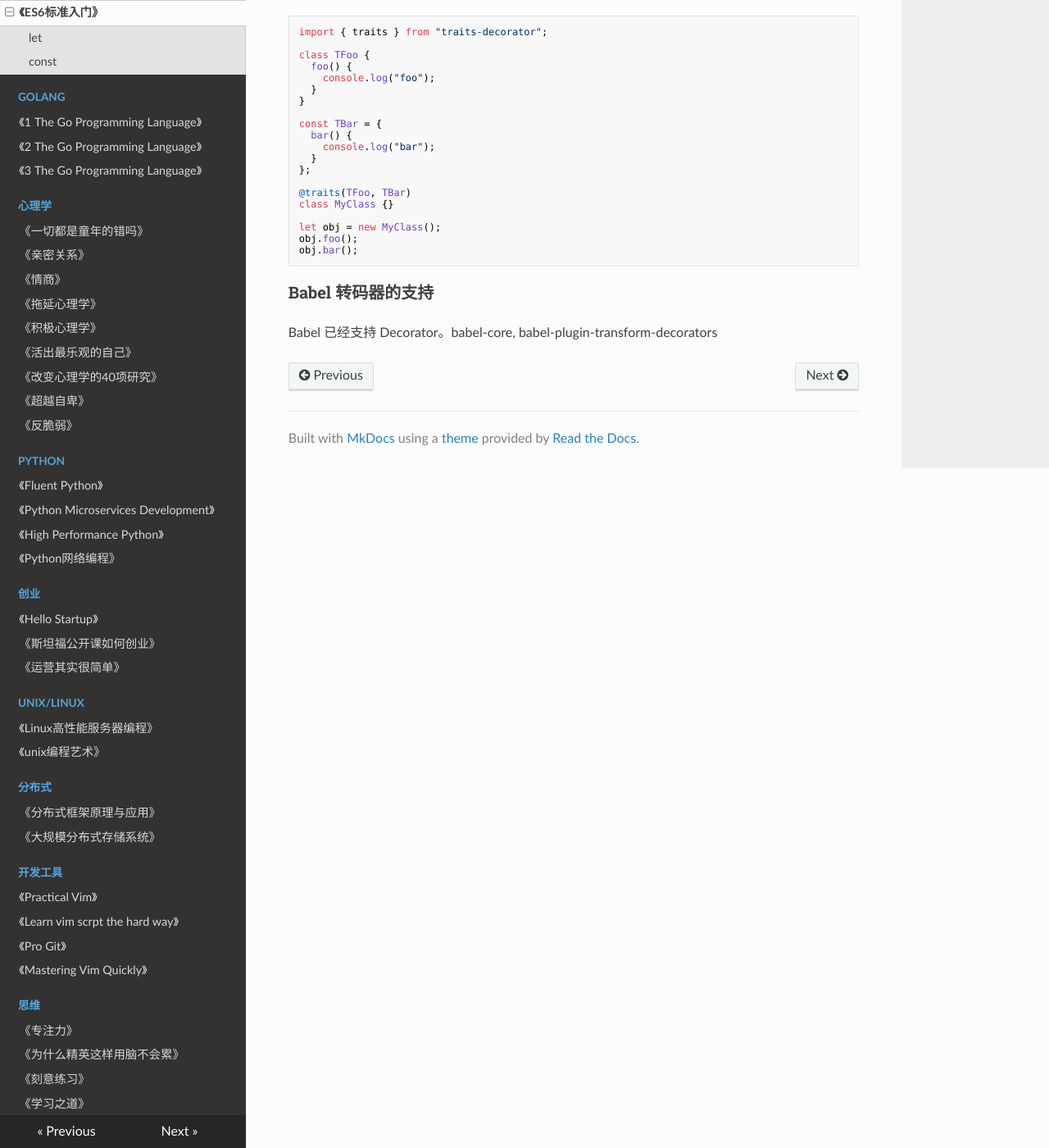
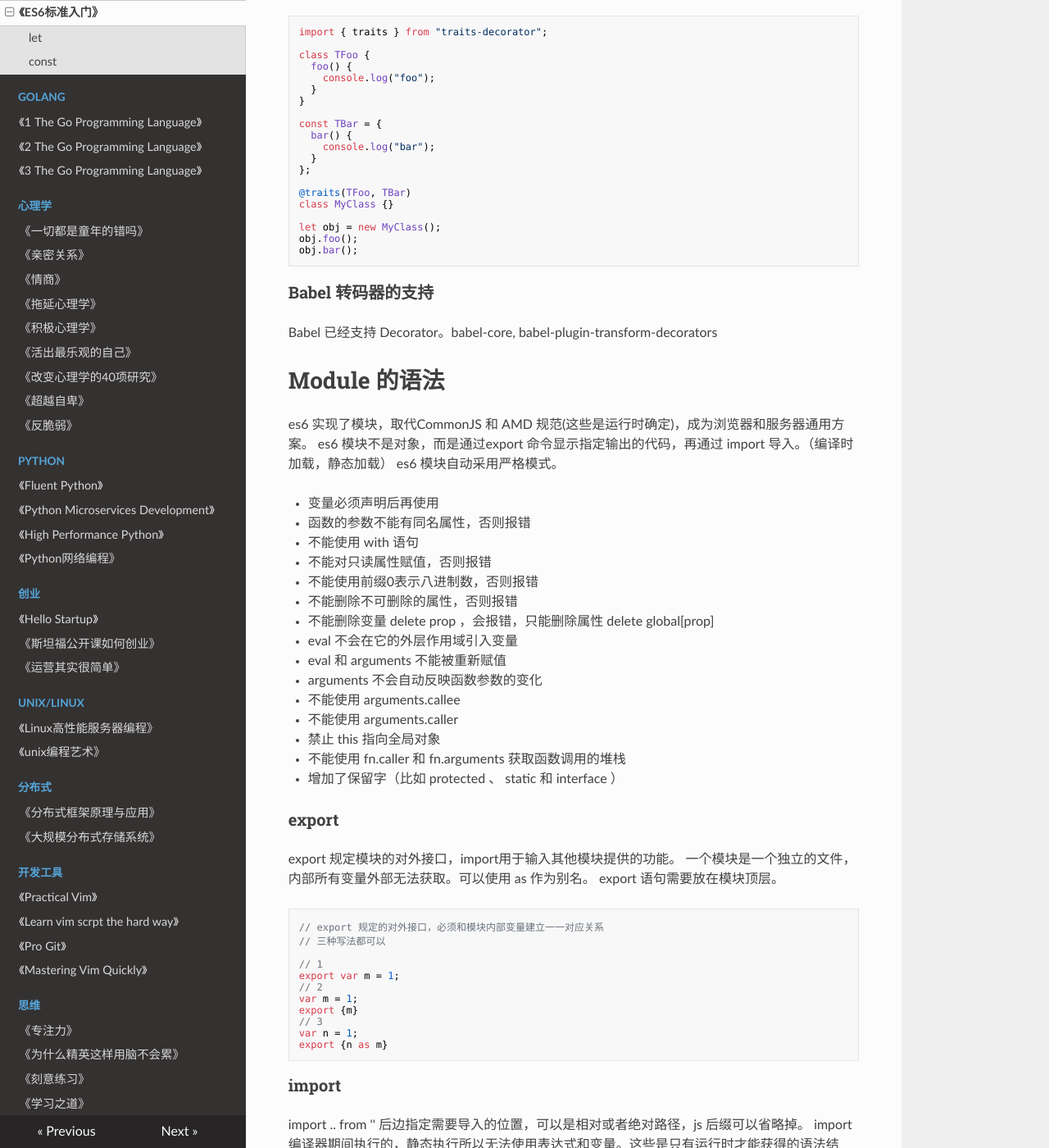
Before and after one commit to PegasusWang/booknotes, an MkDocs documentation site: the page built from docs/frontend/es6标准入门.md, in a window 1280 px wide and 1400 px high, scrolled down 8345 px. Shown: the whole window at 82% size. Built offline with MkDocs 1.6.1, drawn with Linux system fonts in a browser that asks for light colours; nearby versions of some CDN libraries; old or Windows-style settings are respelled for this version of MkDocs; some of the changed text lies outside the part shown.

Commit message:
es6 module

````diff
--- a/docs/frontend/es6标准入门.md
+++ b/docs/frontend/es6标准入门.md
@@ -497,3 +497,82 @@ obj.bar();
 ### Babel 转码器的支持
 
 Babel 已经支持 Decorator。babel-core, babel-plugin-transform-decorators
+
+
+# Module 的语法
+es6 实现了模块，取代CommonJS 和 AMD 规范(这些是运行时确定)，成为浏览器和服务器通用方案。
+es6 模块不是对象，而是通过export 命令显示指定输出的代码，再通过 import 导入。（编译时加载，静态加载）
+es6 模块自动采用严格模式。
+
+- 变量必须声明后再使用
+- 函数的参数不能有同名属性，否则报错
+- 不能使用 with 语句
+- 不能对只读属性赋值，否则报错
+- 不能使用前缀0表示八进制数，否则报错
+- 不能删除不可删除的属性，否则报错
+- 不能删除变量 delete prop ，会报错，只能删除属性 delete global[prop]
+-  eval 不会在它的外层作用域引入变量
+-  eval 和 arguments 不能被重新赋值
+-  arguments 不会自动反映函数参数的变化
+- 不能使用 arguments.callee
+- 不能使用 arguments.caller
+- 禁止 this 指向全局对象
+- 不能使用 fn.caller 和 fn.arguments 获取函数调用的堆栈
+- 增加了保留字（比如 protected 、 static 和 interface ）
+
+### export
+export 规定模块的对外接口，import用于输入其他模块提供的功能。
+一个模块是一个独立的文件，内部所有变量外部无法获取。可以使用 as 作为别名。
+export 语句需要放在模块顶层。
+
+```
+// export 规定的对外接口，必须和模块内部变量建立一一对应关系
+// 三种写法都可以
+
+// 1
+export var m = 1;
+// 2
+var m = 1;
+export {m}
+// 3
+var n = 1;
+export {n as m}
+```
+
+### import
+
+import  .. from '' 后边指定需要导入的位置，可以是相对或者绝对路径，js 后缀可以省略掉。
+import 编译器期间执行的，静态执行所以无法使用表达式和变量。这些是只有运行时才能获得的语法结构。并且是单例的。
+
+```
+//整体加载。
+import * as circle from './circle';
+
+import { area, circumference } from './circle';
+
+console.log('圆面积：' + area(4));
+console.log('圆周长：' + circumference(14));
+
+// wrong , 不允许运行时改变
+circle.foo = 'hello'
+```
+
+### export default
+
+给模块指定默认输出。export default 本质上就是输出一个叫做 default 的变量或者方法，然后系统运行你给它取任意名字。
+
+### 模块可以继承
+
+### 跨常量
+
+```
+export const A = 1;
+export const B = 1;
+```
+
+### import() 函数
+
+实现动态加载
+
+
+# Module 的加载实现
````
